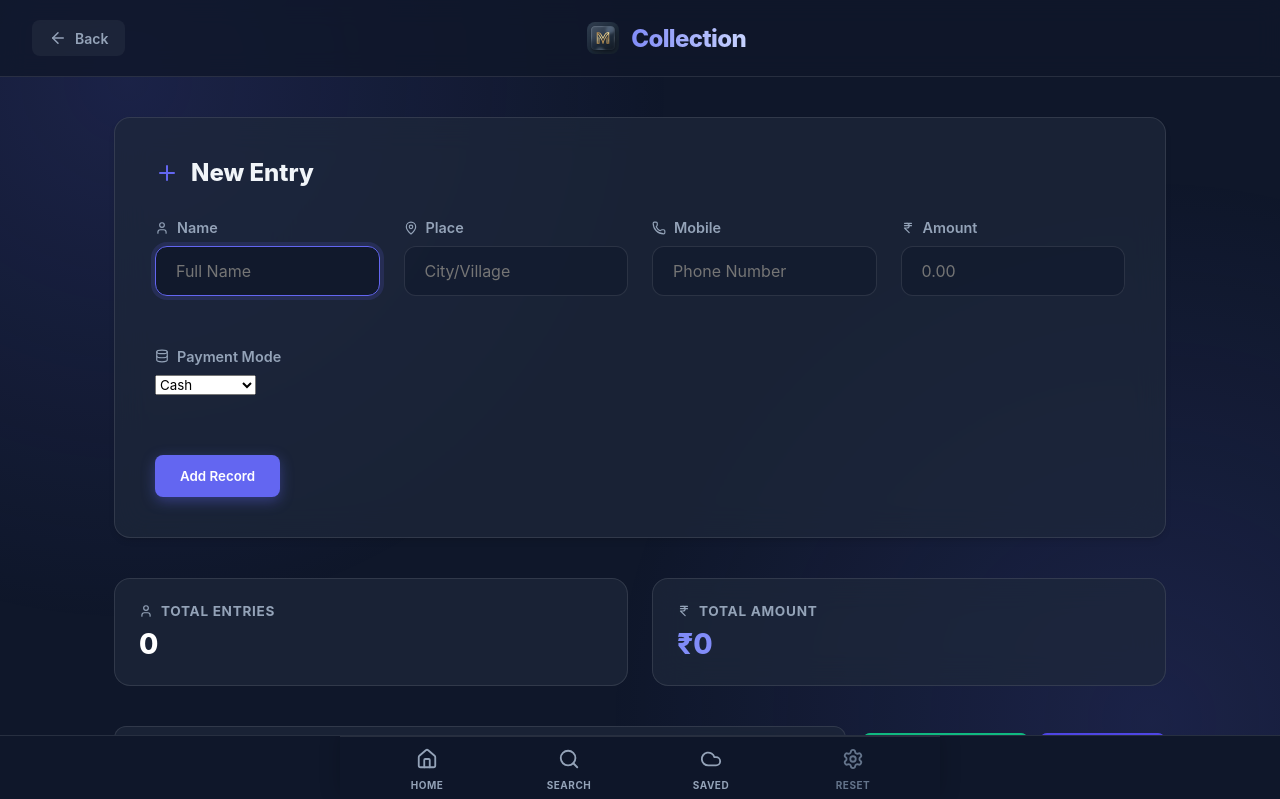
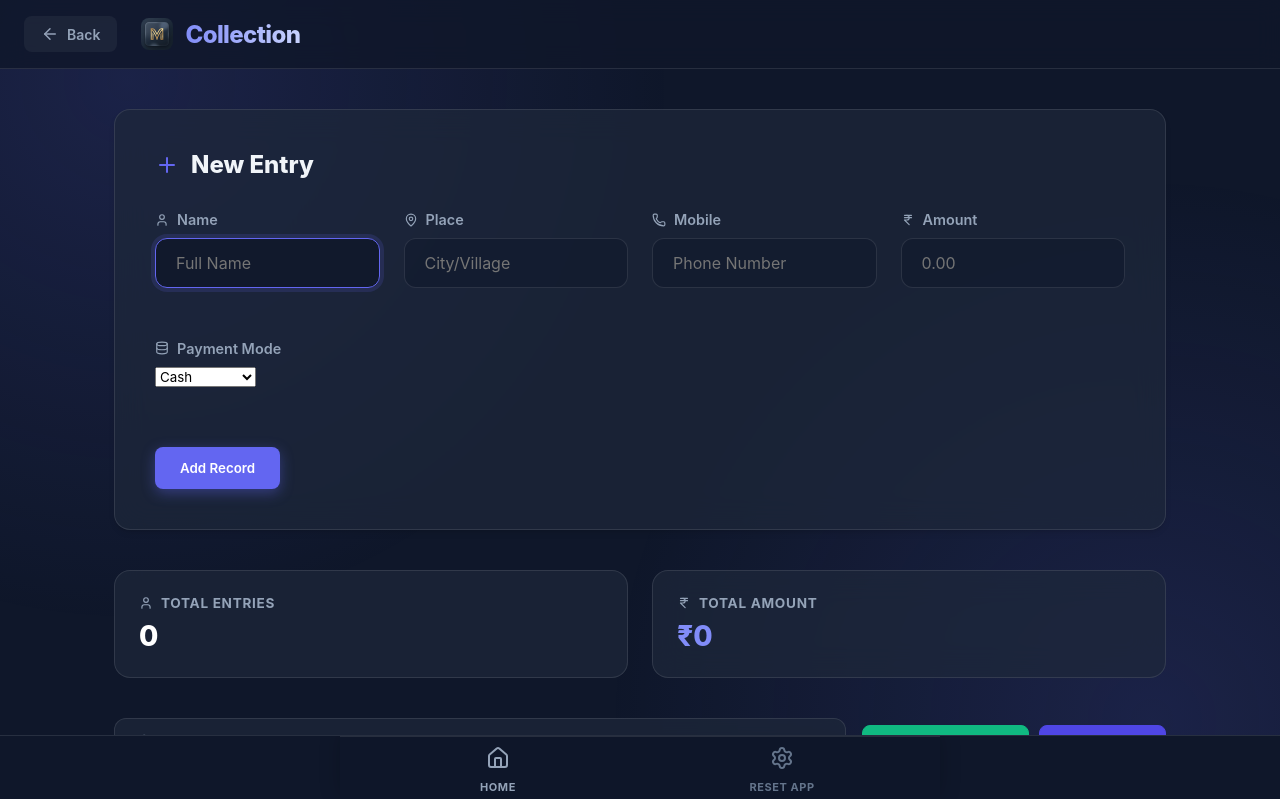
Before and after one commit to athikannan284-a11y/moi_collection, a React (Vite) app in the folder client/: page /folder/1 in a window 1280 px wide. Shown: the top 799 px of the page. Built offline with nearby package versions, Linux system fonts and the light colour scheme; sample sign-in values are in the browser's storage.

Commit message:
UI Simplification: Relocate Sync status to top header and clean up bottom navigation

```diff
--- a/client/src/App.jsx
+++ b/client/src/App.jsx
@@ -51,11 +51,11 @@ function App() {
           />
           <Route
             path="/"
-            element={isAuthenticated ? <Dashboard setAuth={setAuth} /> : <Navigate to="/login" />}
+            element={isAuthenticated ? <Dashboard setAuth={setAuth} isSyncing={isSyncing} pendingCount={pendingCount} /> : <Navigate to="/login" />}
           />
           <Route
             path="/folder/:id"
-            element={isAuthenticated ? <FolderDetail /> : <Navigate to="/login" />}
+            element={isAuthenticated ? <FolderDetail isSyncing={isSyncing} pendingCount={pendingCount} /> : <Navigate to="/login" />}
           />
         </Routes>
 
--- a/client/src/components/BottomNav.jsx
+++ b/client/src/components/BottomNav.jsx
@@ -2,7 +2,7 @@ import React from 'react';
 import { Home, Search, Settings, Cloud, CloudOff } from 'lucide-react';
 import { useLocation, useNavigate } from 'react-router-dom';
 
-const BottomNav = ({ isOnline, onSync, pendingCount, isSyncing }) => {
+const BottomNav = () => {
   const location = useLocation();
   const navigate = useNavigate();
 
@@ -23,33 +23,9 @@ const BottomNav = ({ isOnline, onSync, pendingCount, isSyncing }) => {
           onClick={() => navigate('/')}
         >
           <div className="nav-icon-box">
-            <Home size={22} />
+            <Home size={24} />
           </div>
           <span className="nav-label">Home</span>
-        </button>
-
-        <button className="nav-item">
-          <div className="nav-icon-box">
-            <Search size={22} />
-          </div>
-          <span className="nav-label">Search</span>
-        </button>
-
-        <button
-          className={`nav-item sync-btn ${pendingCount > 0 ? 'has-pending' : ''} ${isSyncing ? 'syncing' : ''}`}
-          onClick={onSync}
-          disabled={isSyncing}
-        >
-          <div className="nav-icon-box">
-            {isOnline ? (
-              <Cloud size={22} className={isSyncing ? 'animate-spin-gpu' : ''} />
-            ) : (
-              <CloudOff size={22} className="offline" />
-            )}
-          </div>
-          <span className="nav-label sync-label">
-            {isSyncing ? 'Wait' : (pendingCount > 0 ? `Sync` : 'Saved')}
-          </span>
         </button>
 
         <button
@@ -57,9 +33,9 @@ const BottomNav = ({ isOnline, onSync, pendingCount, isSyncing }) => {
           onClick={handleHardRefresh}
         >
           <div className="nav-icon-box">
-            <Settings size={22} />
+            <Settings size={24} />
           </div>
-          <span className="nav-label">Reset</span>
+          <span className="nav-label">Reset App</span>
         </button>
       </div>
 
@@ -74,11 +50,11 @@ const BottomNav = ({ isOnline, onSync, pendingCount, isSyncing }) => {
           border-top: 1px solid rgba(255, 255, 255, 0.1);
           z-index: 1000;
           transform: translateZ(0);
-          contain: layout size paint; /* Isolate this area from browser layout shifts */
+          contain: layout size paint;
         }
         .bottom-nav {
           display: grid;
-          grid-template-columns: repeat(4, 1fr); /* 4 EXACT equal columns */
+          grid-template-columns: repeat(2, 1fr); /* Only 2 items now - Home and Reset */
           height: 100%;
           width: 100%;
           max-width: 600px;
@@ -103,45 +79,18 @@ const BottomNav = ({ isOnline, onSync, pendingCount, isSyncing }) => {
           color: #6366f1;
         }
         .nav-icon-box {
-          height: 24px;
-          width: 24px;
+          height: 28px;
+          width: 28px;
           display: flex;
           align-items: center;
           justify-content: center;
           margin-bottom: 4px;
-          position: relative; /* Stability anchor */
-        }
-        .nav-icon-box svg {
-          display: block;
-          flex-shrink: 0;
         }
         .nav-label {
-          font-size: 10px;
+          font-size: 11px;
           font-weight: 700;
           text-transform: uppercase;
           letter-spacing: 0.05em;
-          height: 12px; /* Fixed height for text to prevent jumps */
-          line-height: 12px;
-          text-align: center;
-          width: 100%;
-          display: block;
-          overflow: hidden;
-        }
-        .animate-spin-gpu {
-          animation: spin-gpu 1.2s linear infinite;
-          will-change: transform;
-          backface-visibility: hidden;
-          perspective: 1000px;
-        }
-        @keyframes spin-gpu {
-          from { transform: rotate(0deg); }
-          to { transform: rotate(360deg); }
-        }
-        .sync-btn.syncing {
-          color: #3b82f6;
-        }
-        .sync-btn.has-pending {
-          color: #fbbf24;
         }
         .refresh-btn {
           color: #64748b;
--- a/client/src/index.css
+++ b/client/src/index.css
@@ -58,7 +58,7 @@ body::before {
 .main-header {
   background: rgba(15, 23, 42, 0.8);
   backdrop-filter: blur(12px);
-  padding: 1.25rem 2rem;
+  padding: 1rem 1.5rem;
   display: flex;
   justify-content: space-between;
   align-items: center;
@@ -66,6 +66,45 @@ body::before {
   position: sticky;
   top: 0;
   z-index: 50;
+}
+
+.header-left {
+  display: flex;
+  align-items: center;
+  gap: 1.5rem;
+}
+
+.sync-status-indicator {
+  display: flex;
+  align-items: center;
+  gap: 0.5rem;
+  font-size: 0.75rem;
+  font-weight: 700;
+  color: #fbbf24;
+  background: rgba(251, 191, 36, 0.1);
+  padding: 0.4rem 0.75rem;
+  border-radius: 99px;
+  border: 1px solid rgba(251, 191, 36, 0.2);
+  white-space: nowrap;
+}
+
+.sync-status-indicator.syncing {
+  color: #3b82f6;
+  background: rgba(59, 130, 246, 0.1);
+  border-color: rgba(59, 130, 246, 0.2);
+}
+
+.sync-status-indicator svg {
+  flex-shrink: 0;
+}
+
+.sync-status-indicator.syncing svg {
+  animation: spin 2s linear infinite;
+}
+
+@keyframes spin {
+  from { transform: rotate(0deg); }
+  to { transform: rotate(360deg); }
 }
 
 .main-header h1 {
--- a/client/src/pages/Dashboard.jsx
+++ b/client/src/pages/Dashboard.jsx
@@ -4,7 +4,7 @@ import { FolderPlus, Folder, Trash2, LogOut, ChevronRight, LayoutDashboard, Plus
 import { apiFetch } from '../api';
 import { offlineDB, db } from '../db';
 
-const Dashboard = ({ setAuth }) => {
+const Dashboard = ({ setAuth, isSyncing, pendingCount }) => {
     const [folders, setFolders] = useState([]);
     const [searchTerm, setSearchTerm] = useState('');
     const [newFolderName, setNewFolderName] = useState('');
@@ -134,9 +134,17 @@ const Dashboard = ({ setAuth }) => {
     return (
         <div className="dashboard-page page-transition">
             <header className="main-header">
-                <div className="title-group">
-                    <img src="/logo.png" alt="Logo" className="header-logo" />
-                    <h1>Moi Master</h1>
+                <div className="header-left">
+                    <div className="title-group">
+                        <img src="/logo.png" alt="Logo" className="header-logo" />
+                        <h1>Moi Master</h1>
+                    </div>
+                    {pendingCount > 0 && (
+                        <div className={`sync-status-indicator ${isSyncing ? 'syncing' : ''}`}>
+                            <Cloud size={16} />
+                            <span>{isSyncing ? 'Syncing...' : `${pendingCount} Pending`}</span>
+                        </div>
+                    )}
                 </div>
                 <button onClick={() => setAuth(false)} className="logout-btn">
                     <LogOut size={18} /> Logout
--- a/client/src/pages/FolderDetail.jsx
+++ b/client/src/pages/FolderDetail.jsx
@@ -6,7 +6,7 @@ import { apiFetch } from '../api';
 import { offlineDB, db } from '../db';
 import { toTamil } from '../utils/transliteration';
 
-const FolderDetail = () => {
+const FolderDetail = ({ isSyncing, pendingCount }) => {
     const { id } = useParams();
     const navigate = useNavigate();
     const { state } = useLocation();
@@ -438,12 +438,20 @@ const FolderDetail = () => {
     return (
         <div className="folder-detail-page page-transition">
             <header className="main-header">
+                <div className="header-left">
                     <button onClick={() => navigate('/')} className="back-btn">
                         <ArrowLeft size={18} /> Back
                     </button>
                     <div className="title-group">
                         <img src="/logo.png" alt="Logo" className="header-logo" />
                         <h1>{folderName}</h1>
+                    </div>
+                    {pendingCount > 0 && (
+                        <div className={`sync-status-indicator ${isSyncing ? 'syncing' : ''}`}>
+                            <Cloud size={16} />
+                            <span>{isSyncing ? 'Syncing...' : `${pendingCount} Pending`}</span>
+                        </div>
+                    )}
                 </div>
                 <div style={{ width: 40 }}></div>
             </header>
```
Lines whose indentation alone changed are shown as unchanged.
